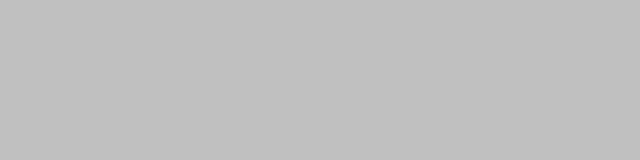
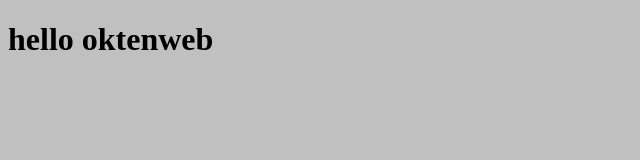
Before and after one commit to sergeyokten/html, a plain HTML site: page 01/index.html in a window 1280 px wide. Shown: the whole page, without its empty margins (0-640 px from the left). Drawn offline with Linux system fonts and the light colour scheme.

Commit message:
change index.html

```diff
--- a/01/index.html
+++ b/01/index.html
@@ -8,5 +8,6 @@
 </head>
 <body>
 
+<h1>hello oktenweb</h1>
 </body>
 </html>
```
Lines whose indentation alone changed are shown as unchanged.
